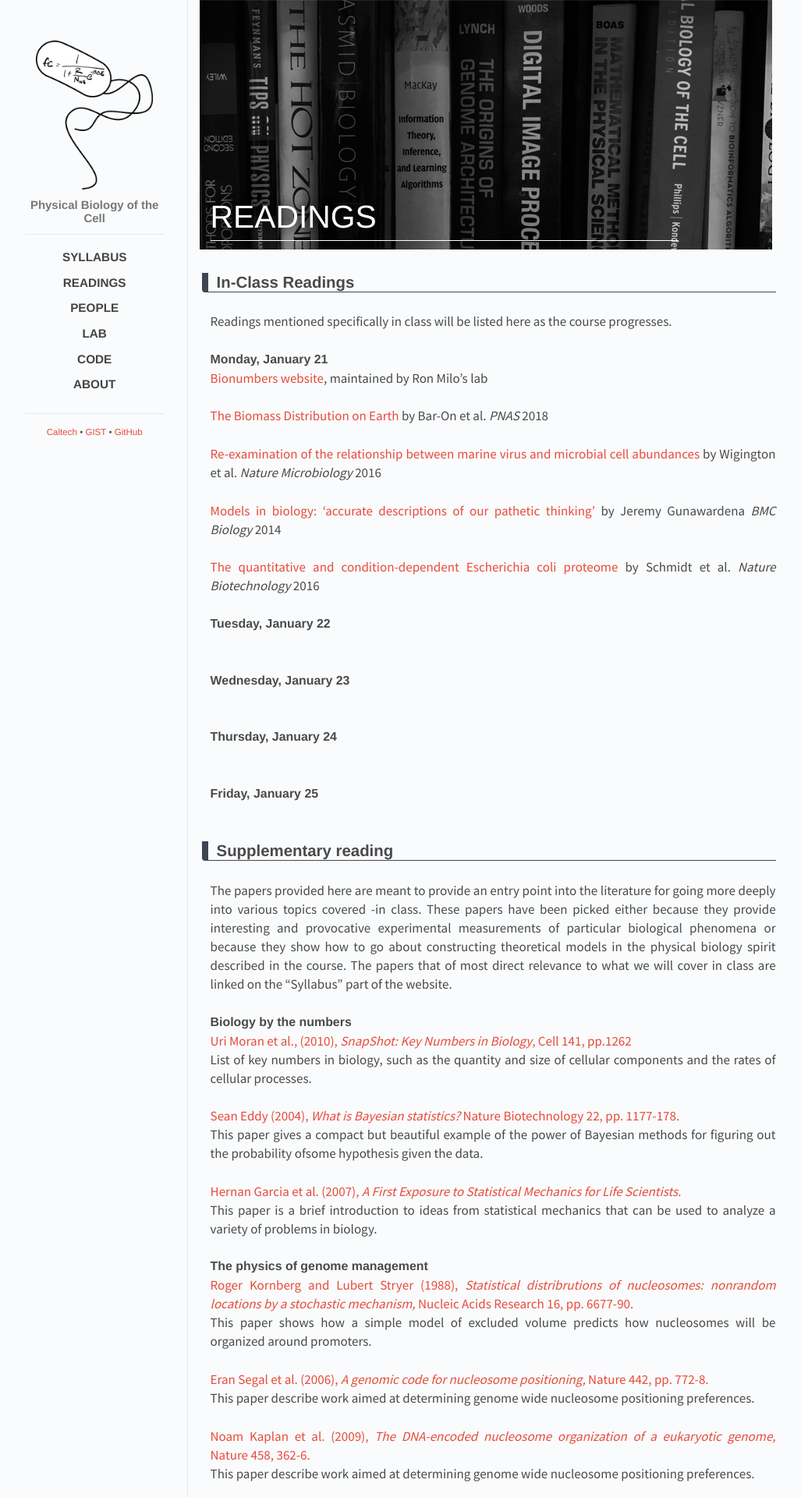
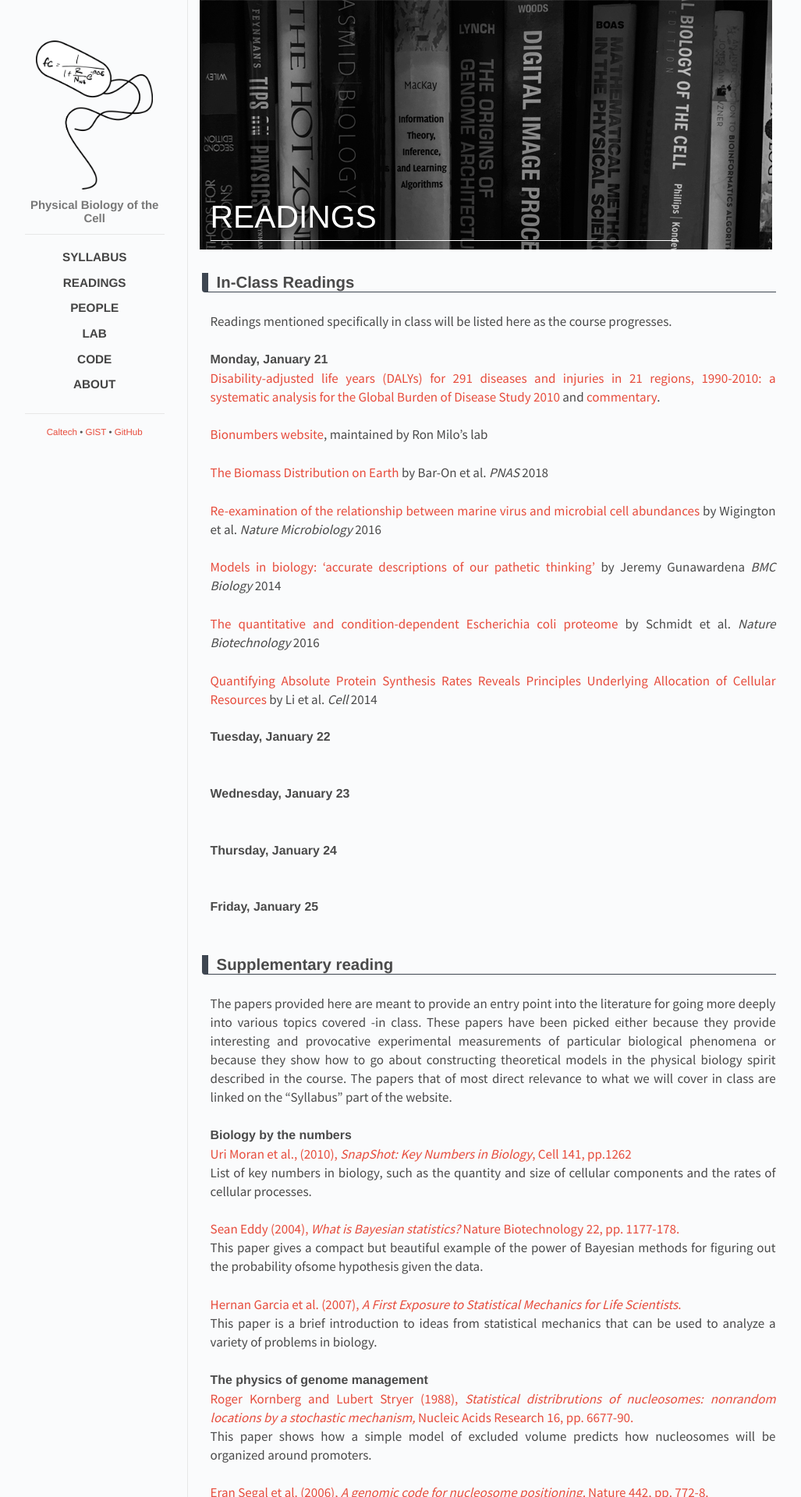
Before and after one commit to RPGroup-PBoC/gist_pboc_2019, a Jekyll site: the page built from _posts/2019-01-15-readings.md, in a window 1280 px wide. Shown: the top 1920 px of the page at 78% size, without its empty margins (118-1145 px from the left). Built offline with Jekyll 4.4.1, drawn with Linux system fonts in a browser that asks for light colours.

Commit message:
adding last readings for monday

```diff
--- a/_posts/2019-01-15-readings.md
+++ b/_posts/2019-01-15-readings.md
@@ -11,6 +11,8 @@ Readings mentioned specifically in class will be listed here as the course progr
 
 ### Monday, January 21
 
+<a href="http://www.rpdata.caltech.edu/courses/course_papers/Lancet_Murray_2012.pdf"> Disability-adjusted life years (DALYs) for 291 diseases and injuries in 21 regions, 1990-2010: a systematic analysis for the Global Burden of Disease Study 2010</a> and <a href="http://www.rpdata.caltech.edu/courses/course_papers/Lancet_Murray_2012_commentary.pdf"> commentary</a>.
+
 <a href="https://bionumbers.hms.harvard.edu/search.aspx"> Bionumbers website</a>, maintained by Ron Milo's lab
 
 <a href="http://rpdata.caltech.edu/publications/Bar-On_2018.pdf"> The Biomass Distribution on Earth </a> by Bar-On et al. <i>PNAS</i> 2018
@@ -20,6 +22,8 @@ Readings mentioned specifically in class will be listed here as the course progr
 <a href="https://bmcbiol.biomedcentral.com/articles/10.1186/1741-7007-12-29"> Models in biology: ‘accurate descriptions of our pathetic thinking’ </a> by Jeremy Gunawardena <i>BMC Biology</i> 2014
 
 <a href="http://www.rpdata.caltech.edu/courses/course_papers/NatureBiotech_Schmidt_2016.pdf"> The quantitative and condition-dependent Escherichia coli proteome </a> by Schmidt et al. <i>Nature Biotechnology</i> 2016
+
+<a href="https://www.sciencedirect.com/science/article/pii/S0092867414002323"> Quantifying Absolute Protein Synthesis Rates Reveals Principles Underlying Allocation of Cellular Resources </a> by Li et al. <i>Cell</i> 2014
 
 ### Tuesday, January 22
 
```
